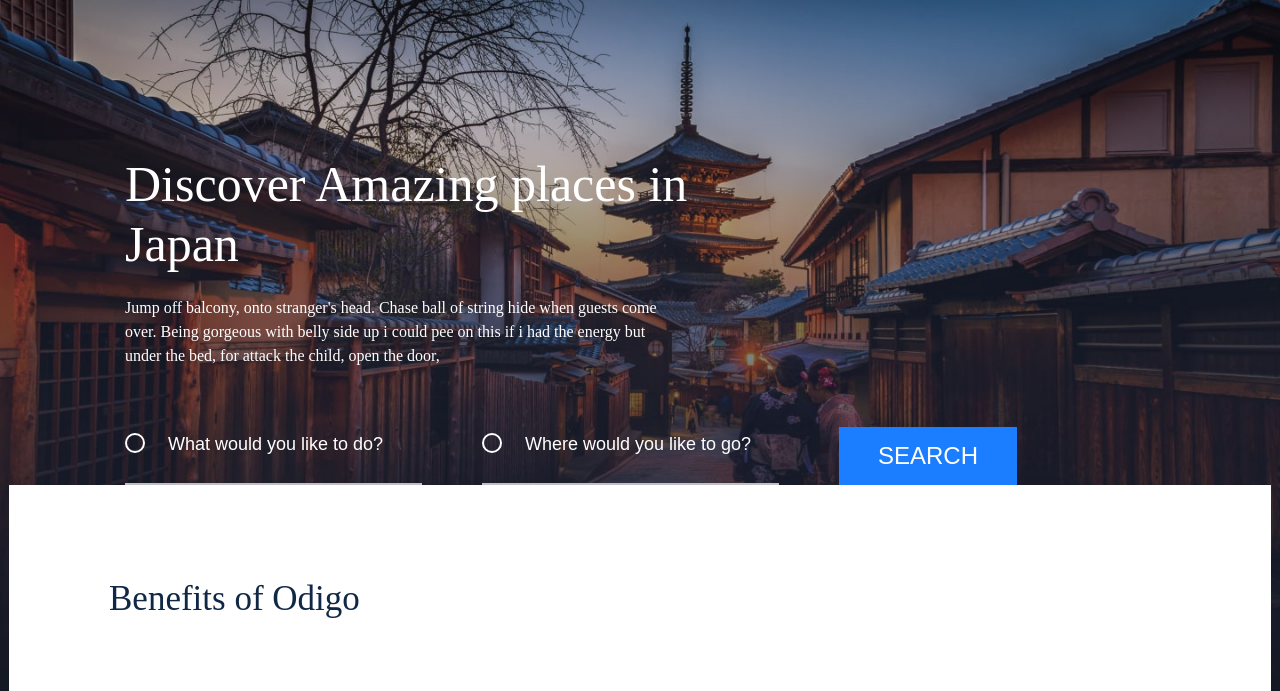
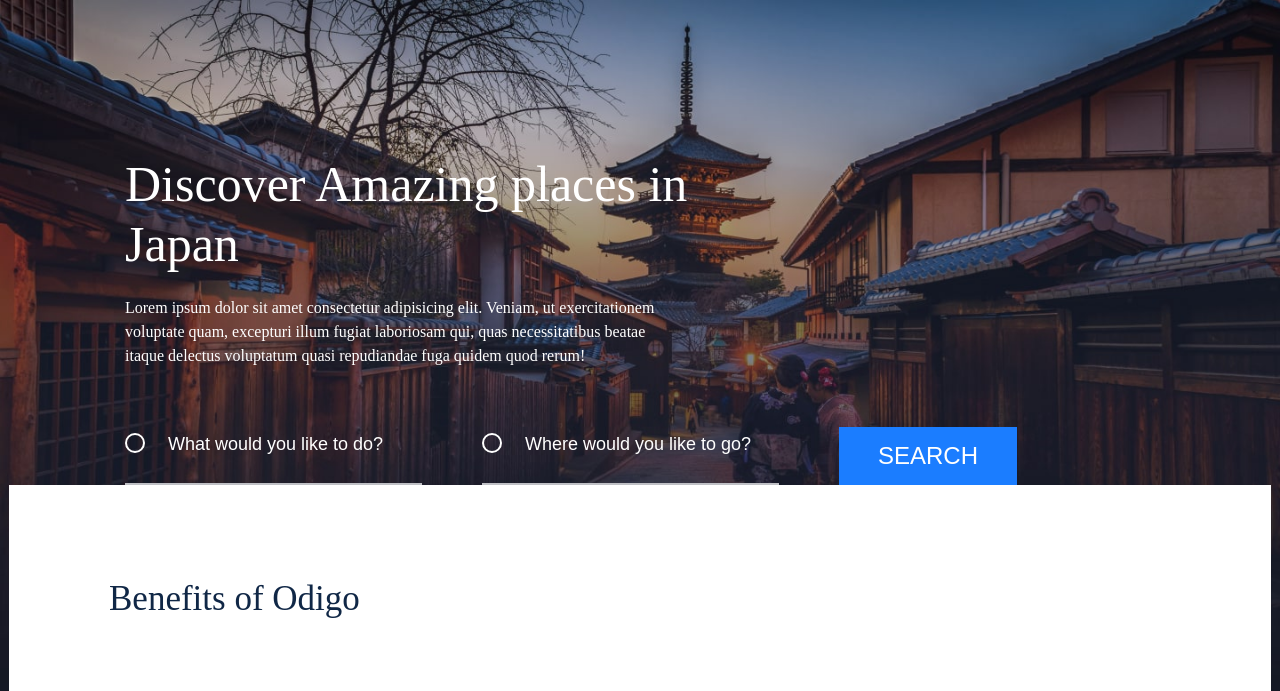
Before and after one commit to Dantrag13/JapanTravel, a plain HTML site: page index.html in a window 1280 px wide. Shown: the part 109-800 px from the top of the page. Drawn offline with Linux system fonts and the light colour scheme; files whose address does not match are found by name.

Commit message:
text fix

```diff
--- a/index.html
+++ b/index.html
@@ -60,9 +60,9 @@
                     Discover Amazing places in Japan
                 </h1>
                 <p class="intro__subtitle">
-                    Jump off balcony, onto stranger's head. Chase ball of string hide when guests come over. Being
-                    gorgeous with belly side up i could pee on this if i had the energy but under the bed, for attack
-                    the child, open the door,
+                    Lorem ipsum dolor sit amet consectetur adipisicing elit. Veniam, ut exercitationem voluptate quam,
+                    excepturi illum fugiat laboriosam qui, quas necessitatibus beatae itaque delectus voluptatum quasi
+                    repudiandae fuga quidem quod rerum!
                 </p>
                 <form class="search-form">
                     <fieldset class="serach-form__wrap">
```
